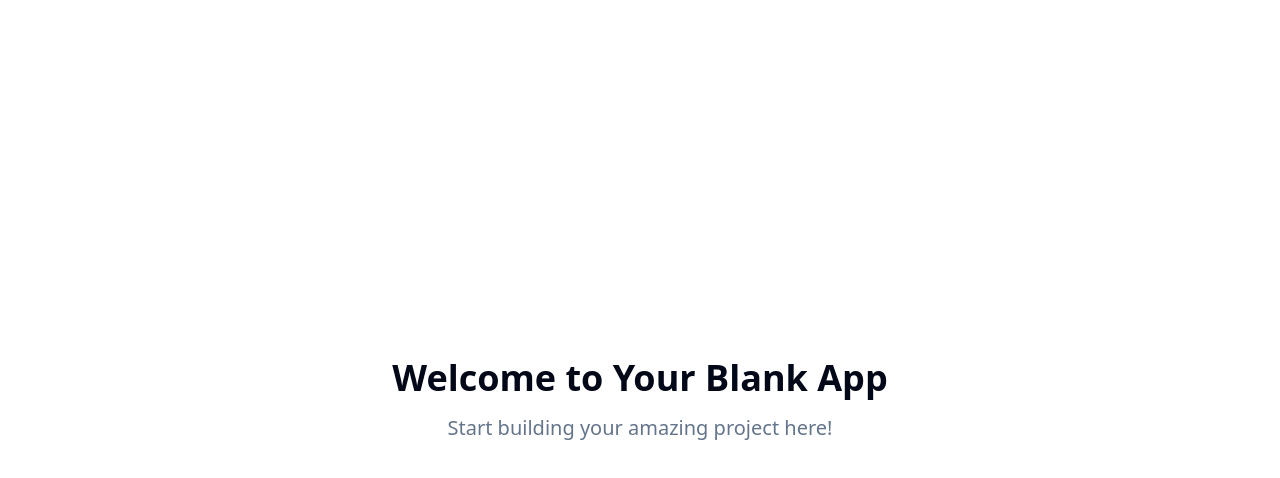
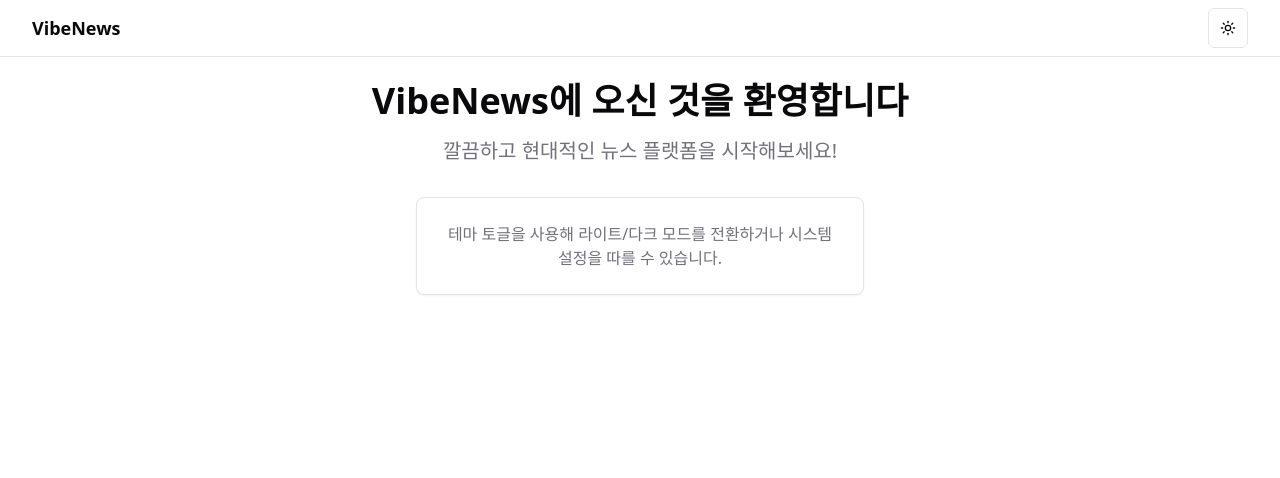
Before and after one commit to dj20014920/vibenews, a React (Vite) app: page / in a window 1280 px wide. Shown: the top 478 px of the page. Built offline with nearby package versions, Linux system fonts and the light colour scheme.

Commit message:
Refactor: Update theme and styling
The user wants a clean, white color scheme for the website.
The theme should automatically sync with the user's device's light/dark mode settings and allow manual switching within the website.

```diff
--- a/src/App.tsx
+++ b/src/App.tsx
@@ -3,6 +3,7 @@ import { Toaster as Sonner } from "@/components/ui/sonner";
 import { TooltipProvider } from "@/components/ui/tooltip";
 import { QueryClient, QueryClientProvider } from "@tanstack/react-query";
 import { BrowserRouter, Routes, Route } from "react-router-dom";
+import { ThemeProvider } from "@/components/ThemeProvider";
 import Index from "./pages/Index";
 import NotFound from "./pages/NotFound";
 
@@ -10,6 +11,7 @@ const queryClient = new QueryClient();
 
 const App = () => (
   <QueryClientProvider client={queryClient}>
+    <ThemeProvider defaultTheme="system" storageKey="vibenews-ui-theme">
       <TooltipProvider>
         <Toaster />
         <Sonner />
@@ -21,6 +23,7 @@ const App = () => (
           </Routes>
         </BrowserRouter>
       </TooltipProvider>
+    </ThemeProvider>
   </QueryClientProvider>
 );
 
--- /dev/null
+++ b/src/components/ThemeProvider.tsx
@@ -0,0 +1,73 @@
+import { createContext, useContext, useEffect, useState } from "react"
+
+type Theme = "dark" | "light" | "system"
+
+type ThemeProviderProps = {
+  children: React.ReactNode
+  defaultTheme?: Theme
+  storageKey?: string
+}
+
+type ThemeProviderState = {
+  theme: Theme
+  setTheme: (theme: Theme) => void
+}
+
+const initialState: ThemeProviderState = {
+  theme: "system",
+  setTheme: () => null,
+}
+
+const ThemeProviderContext = createContext<ThemeProviderState>(initialState)
+
+export function ThemeProvider({
+  children,
+  defaultTheme = "system",
+  storageKey = "vibenews-ui-theme",
+  ...props
+}: ThemeProviderProps) {
+  const [theme, setTheme] = useState<Theme>(
+    () => (localStorage.getItem(storageKey) as Theme) || defaultTheme
+  )
+
+  useEffect(() => {
+    const root = window.document.documentElement
+
+    root.classList.remove("light", "dark")
+
+    if (theme === "system") {
+      const systemTheme = window.matchMedia("(prefers-color-scheme: dark)")
+        .matches
+        ? "dark"
+        : "light"
+
+      root.classList.add(systemTheme)
+      return
+    }
+
+    root.classList.add(theme)
+  }, [theme])
+
+  const value = {
+    theme,
+    setTheme: (theme: Theme) => {
+      localStorage.setItem(storageKey, theme)
+      setTheme(theme)
+    },
+  }
+
+  return (
+    <ThemeProviderContext.Provider {...props} value={value}>
+      {children}
+    </ThemeProviderContext.Provider>
+  )
+}
+
+export const useTheme = () => {
+  const context = useContext(ThemeProviderContext)
+
+  if (context === undefined)
+    throw new Error("useTheme must be used within a ThemeProvider")
+
+  return context
+}
--- /dev/null
+++ b/src/components/ThemeToggle.tsx
@@ -0,0 +1,37 @@
+import { Moon, Sun } from "lucide-react"
+
+import { Button } from "@/components/ui/button"
+import {
+  DropdownMenu,
+  DropdownMenuContent,
+  DropdownMenuItem,
+  DropdownMenuTrigger,
+} from "@/components/ui/dropdown-menu"
+import { useTheme } from "@/components/ThemeProvider"
+
+export function ThemeToggle() {
+  const { setTheme } = useTheme()
+
+  return (
+    <DropdownMenu>
+      <DropdownMenuTrigger asChild>
+        <Button variant="outline" size="icon">
+          <Sun className="h-[1.2rem] w-[1.2rem] rotate-0 scale-100 transition-all dark:-rotate-90 dark:scale-0" />
+          <Moon className="absolute h-[1.2rem] w-[1.2rem] rotate-90 scale-0 transition-all dark:rotate-0 dark:scale-100" />
+          <span className="sr-only">테마 변경</span>
+        </Button>
+      </DropdownMenuTrigger>
+      <DropdownMenuContent align="end">
+        <DropdownMenuItem onClick={() => setTheme("light")}>
+          라이트 모드
+        </DropdownMenuItem>
+        <DropdownMenuItem onClick={() => setTheme("dark")}>
+          다크 모드
+        </DropdownMenuItem>
+        <DropdownMenuItem onClick={() => setTheme("system")}>
+          시스템 설정
+        </DropdownMenuItem>
+      </DropdownMenuContent>
+    </DropdownMenu>
+  )
+}
--- a/src/index.css
+++ b/src/index.css
@@ -9,32 +9,32 @@ All colors MUST be HSL.
 @layer base {
   :root {
     --background: 0 0% 100%;
-    --foreground: 222.2 84% 4.9%;
+    --foreground: 240 10% 3.9%;
 
     --card: 0 0% 100%;
-    --card-foreground: 222.2 84% 4.9%;
+    --card-foreground: 240 10% 3.9%;
 
     --popover: 0 0% 100%;
-    --popover-foreground: 222.2 84% 4.9%;
+    --popover-foreground: 240 10% 3.9%;
 
-    --primary: 222.2 47.4% 11.2%;
-    --primary-foreground: 210 40% 98%;
+    --primary: 240 9% 17%;
+    --primary-foreground: 0 0% 98%;
 
-    --secondary: 210 40% 96.1%;
-    --secondary-foreground: 222.2 47.4% 11.2%;
+    --secondary: 240 4.8% 95.9%;
+    --secondary-foreground: 240 5.9% 10%;
 
-    --muted: 210 40% 96.1%;
-    --muted-foreground: 215.4 16.3% 46.9%;
+    --muted: 240 4.8% 95.9%;
+    --muted-foreground: 240 3.8% 46.1%;
 
-    --accent: 210 40% 96.1%;
-    --accent-foreground: 222.2 47.4% 11.2%;
+    --accent: 240 4.8% 95.9%;
+    --accent-foreground: 240 5.9% 10%;
 
     --destructive: 0 84.2% 60.2%;
-    --destructive-foreground: 210 40% 98%;
+    --destructive-foreground: 0 0% 98%;
 
-    --border: 214.3 31.8% 91.4%;
-    --input: 214.3 31.8% 91.4%;
-    --ring: 222.2 84% 4.9%;
+    --border: 240 5.9% 90%;
+    --input: 240 5.9% 90%;
+    --ring: 240 5% 64.9%;
 
     --radius: 0.5rem;
 
@@ -56,33 +56,33 @@ All colors MUST be HSL.
   }
 
   .dark {
-    --background: 222.2 84% 4.9%;
-    --foreground: 210 40% 98%;
+    --background: 240 10% 3.9%;
+    --foreground: 0 0% 98%;
 
-    --card: 222.2 84% 4.9%;
-    --card-foreground: 210 40% 98%;
+    --card: 240 10% 3.9%;
+    --card-foreground: 0 0% 98%;
 
-    --popover: 222.2 84% 4.9%;
-    --popover-foreground: 210 40% 98%;
+    --popover: 240 10% 3.9%;
+    --popover-foreground: 0 0% 98%;
 
-    --primary: 210 40% 98%;
-    --primary-foreground: 222.2 47.4% 11.2%;
+    --primary: 0 0% 98%;
+    --primary-foreground: 240 5.9% 10%;
 
-    --secondary: 217.2 32.6% 17.5%;
-    --secondary-foreground: 210 40% 98%;
+    --secondary: 240 3.7% 15.9%;
+    --secondary-foreground: 0 0% 98%;
 
-    --muted: 217.2 32.6% 17.5%;
-    --muted-foreground: 215 20.2% 65.1%;
+    --muted: 240 3.7% 15.9%;
+    --muted-foreground: 240 5% 64.9%;
 
-    --accent: 217.2 32.6% 17.5%;
-    --accent-foreground: 210 40% 98%;
+    --accent: 240 3.7% 15.9%;
+    --accent-foreground: 0 0% 98%;
 
     --destructive: 0 62.8% 30.6%;
-    --destructive-foreground: 210 40% 98%;
+    --destructive-foreground: 0 0% 98%;
 
-    --border: 217.2 32.6% 17.5%;
-    --input: 217.2 32.6% 17.5%;
-    --ring: 212.7 26.8% 83.9%;
+    --border: 240 3.7% 15.9%;
+    --input: 240 3.7% 15.9%;
+    --ring: 240 4.9% 83.9%;
     --sidebar-background: 240 5.9% 10%;
     --sidebar-foreground: 240 4.8% 95.9%;
     --sidebar-primary: 224.3 76.3% 48%;
--- a/src/pages/Index.tsx
+++ b/src/pages/Index.tsx
@@ -1,12 +1,26 @@
-// Update this page (the content is just a fallback if you fail to update the page)
+import { ThemeToggle } from "@/components/ThemeToggle";
 
 const Index = () => {
   return (
-    <div className="min-h-screen flex items-center justify-center bg-background">
-      <div className="text-center">
-        <h1 className="text-4xl font-bold mb-4">Welcome to Your Blank App</h1>
-        <p className="text-xl text-muted-foreground">Start building your amazing project here!</p>
-      </div>
+    <div className="min-h-screen bg-background">
+      <header className="sticky top-0 z-50 w-full border-b bg-background/95 backdrop-blur supports-[backdrop-filter]:bg-background/60">
+        <div className="container flex h-14 items-center justify-between">
+          <div className="flex items-center space-x-2">
+            <h2 className="text-lg font-semibold">VibeNews</h2>
+          </div>
+          <ThemeToggle />
+        </div>
+      </header>
+
+      <main className="container mx-auto py-6">
+        <div className="text-center">
+          <h1 className="text-4xl font-bold mb-4 text-foreground">VibeNews에 오신 것을 환영합니다</h1>
+          <p className="text-xl text-muted-foreground">깔끔하고 현대적인 뉴스 플랫폼을 시작해보세요!</p>
+          <div className="mt-8 p-6 bg-card rounded-lg border shadow-sm max-w-md mx-auto">
+            <p className="text-muted-foreground">테마 토글을 사용해 라이트/다크 모드를 전환하거나 시스템 설정을 따를 수 있습니다.</p>
+          </div>
+        </div>
+      </main>
     </div>
   );
 };
```
Lines whose indentation alone changed are shown as unchanged.
